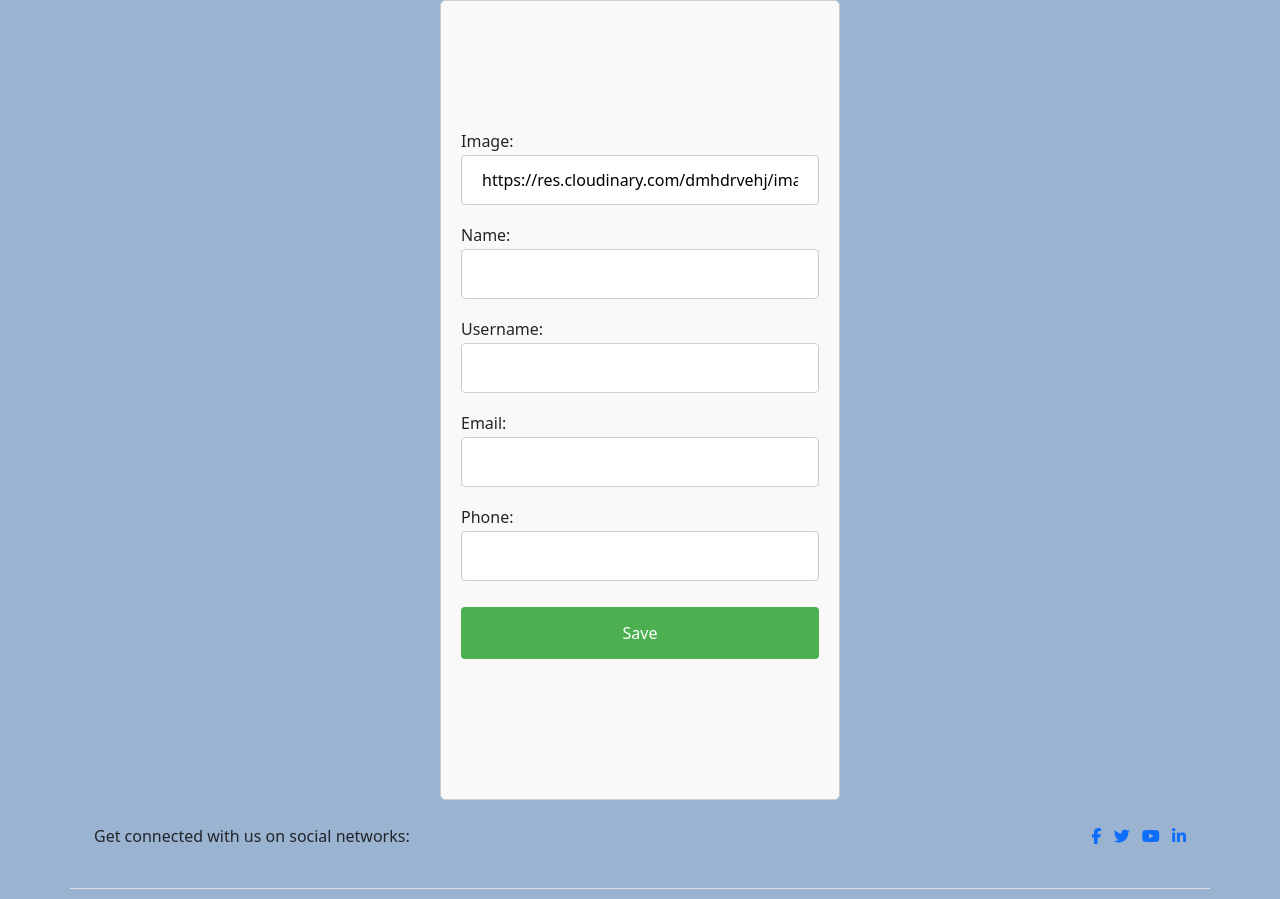
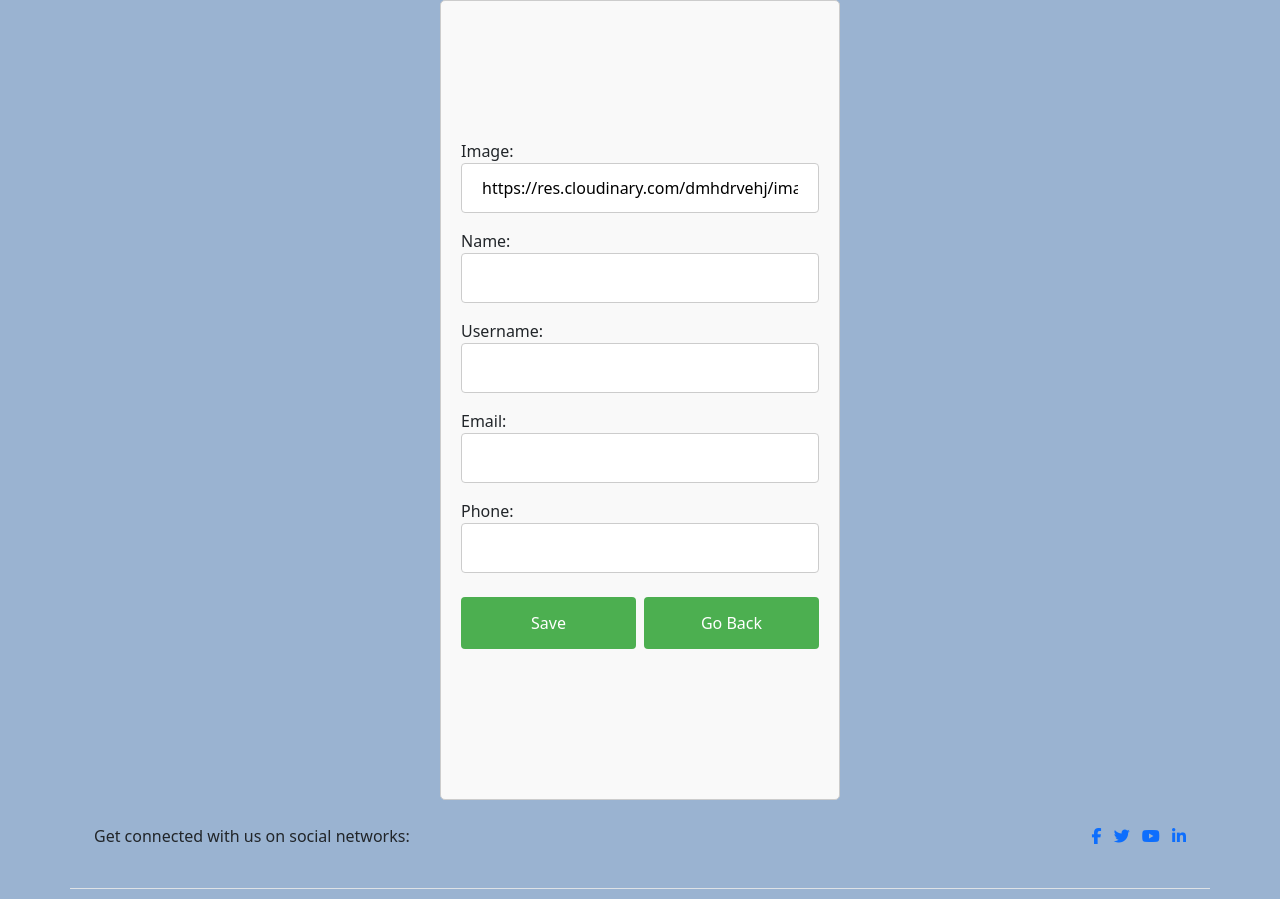
Before and after one commit to naisepaul/petlover, a Django app: template templates/profile/profile_update.html in a window 1280 px wide. Shown: the part 76-975 px from the top of the page. Run offline with Django 3.2, Linux system fonts and the light colour scheme; the template is opened without the code that fills it: values that come from a table or form of the project are taken from there, others are empty; some libraries are stand-ins or nearby versions.

Commit message:
added go back button in profile update page

```diff
--- a/templates/profile/profile_update.html
+++ b/templates/profile/profile_update.html
@@ -24,10 +24,10 @@ My Profile Update
 
     /* Style the profile picture */
     .profile-picture {
-        width: 150px;
+        width: 170px;
         height: 100px;
         border-radius: 50%;
-        margin-bottom: 20px; /* Add space below the profile picture */
+        margin-bottom: 10px; /* Add space below the profile picture */
     }
 
     /* Style form fields */
@@ -41,15 +41,16 @@ My Profile Update
     .form-container input[type=password] {
         width: 100%;
         padding: 12px 20px;
-        margin: 2px 0;
         display: inline-block;
         border: 1px solid #ccc;
         border-radius: 4px;
         box-sizing: border-box;
+        margin-bottom: 0px;
     }
 
     /* Style the form submit button */
-    .form-container button[type=submit] {
+    .form-container button[type=submit],
+    .form-container a.btn {
         background-color: #4CAF50;
         color: white;
         padding: 14px 20px;
@@ -57,11 +58,16 @@ My Profile Update
         border: none;
         border-radius: 4px;
         cursor: pointer;
-        width: 100%;
+        width: calc(50% - 4px); /* Adjust width to fit both buttons in one line */
+        text-decoration: none;
+        text-align: center;
+        display: inline-block;
+        transition: background-color 0.3s;
     }
 
     /* Change the button background color on hover */
-    .form-container button[type=submit]:hover {
+    .form-container button[type=submit]:hover,
+    .form-container a.btn:hover {
         background-color: #45a049;
     }
 
@@ -80,10 +86,12 @@ My Profile Update
     <form method="post" action="{% url 'profile-update' %}" class="mt-3" enctype="multipart/form-data">
         {% csrf_token %}
         {{ form.as_p }}
-        <button type="submit">Save</button>
+        <div style="display: flex; justify-content: space-between;">
+            <button type="submit">Save</button>
+            <a href="{% url 'profile-page' %}" class="btn btn-primary">Go Back</a>
+        </div>
     </form>
 </div>
-
 <!-- <div class="container mt-5">
     <div class="row justify-content-center">
         <div class="col-md-6">
```
